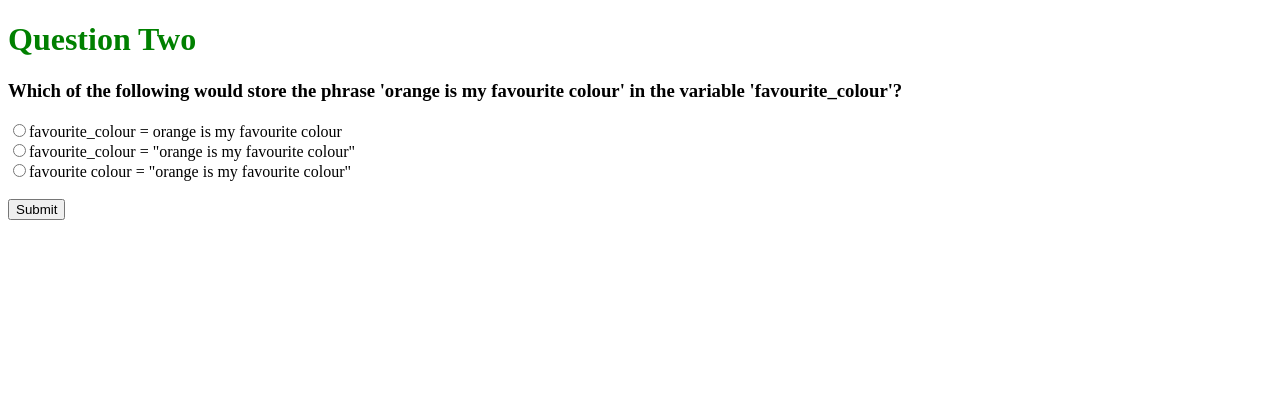
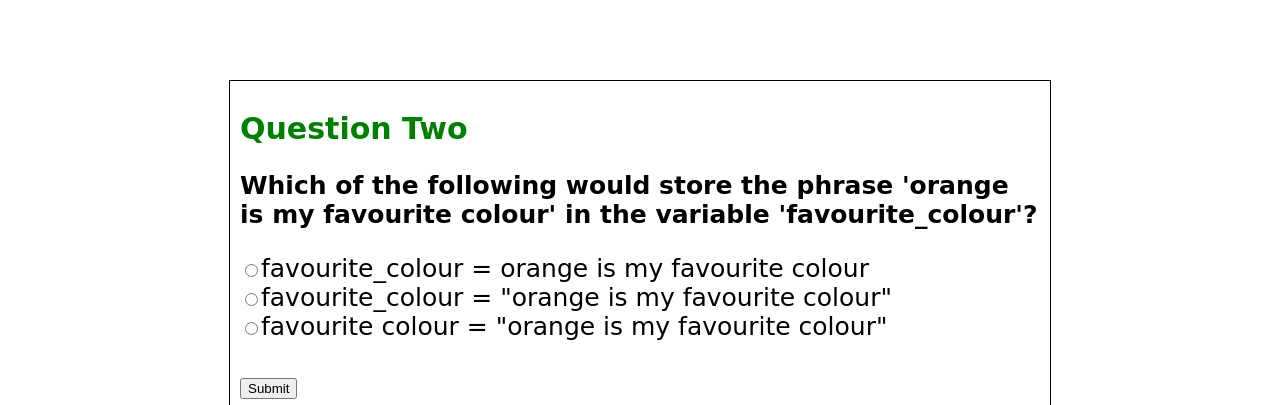
Before and after one commit to Roshni0/SummerHacks2020, a PHP site: page /python/indiv/partTwoQuestionTwo.php in a window 1280 px wide. Shown: the top 405 px of the page. Run offline with PHP 8.4, Linux system fonts and the light colour scheme.

Commit message:
Update partTwoQuestionTwo.php

```diff
--- a/python/indiv/partTwoQuestionTwo.php
+++ b/python/indiv/partTwoQuestionTwo.php
@@ -1,17 +1,41 @@
 <!DOCTYPE html>
 <html>
+<title>TeachMe</title>
 <head>
+<link rel="shortcut icon" href="logo.JPG" type="image/x-icon">
 </head>
+
 <body>
-      <h1 style="color:green;">Question Two</h1>
-      <h3>Which of the following would store the phrase 'orange is my favourite colour' in the variable 'favourite_colour'?</h3>
-      <form>
+<style>
+div.a {
+  border: 1px solid black;
+}
+div.outer { position: relative; height: 2px; }
+div.outer img { position: fixed; right: 0; bottom: 0; }
+</style>
+<br>
+<br>
+<br>
+<br>
+<div class="a" style="max-width:800px;margin:auto;vertical-align: middle;padding:10px;">
+    <h1 style="color:green;font-family: 'Bubblegum Sans', cursive; font-size: 30px;">
+    Question Two
+    </h1>
+
+    <h3 style="font-family: 'Bubblegum Sans', cursive;font-size: 25px;">
+    Which of the following would store the phrase 'orange is my favourite colour' in the variable 'favourite_colour'?
+    </h3>
+
+    <form style="font-family: 'Bubblegum Sans', cursive;font-size: 25px;">
     <input type="radio" name="Hello" id="w1"
             value="w1">favourite_colour = orange is my favourite colour<br>
+
         <input type="radio" name="Hello" id="c1"
             value="c1">favourite_colour = "orange is my favourite colour"<br>
+
         <input type="radio" name="Hello" id="w2"
             value="w2">favourite colour = "orange is my favourite colour"<br><br>
+
         <button type="button" onclick="display()">
             Submit
         </button>
@@ -20,6 +44,10 @@
     <div id="disp" style=
         "color:green; font-size:18px; font-weight:bold;">
     </div>
+</div>
+<div class="outer">
+    <img src="coding.gif" height="100">
+ </div>
 </body>
     <script>
         function display() {
@@ -27,19 +55,23 @@
                 var partOne = "Good try but this is incorrect. Remember, you need to have quotation marks around the text.";
                     var str = "Next Question";
                     var result = str.link("partTwoQuestionThree.php");
-                      document.getElementById("disp").innerHTML = partOne  + "      " + result;
+                    var total = partOne  + "      " + result;
+                    document.getElementById("disp").innerHTML = total.fontcolor("red")
+
             }
             else if(document.getElementById('w2').checked) {
                var partOne = "Almost! Not quite correct, remember spelling is a key part in programming. The task was to store the phrase in the variable favourite_colour, favourite colour would be invalid because the variable has to be one phrase.";
                var str = "Next Question";
                     var result = str.link("partTwoQuestionThree.php");
-                      document.getElementById("disp").innerHTML = partOne  + "      " + result;
+                    var total = partOne  + "      " + result;
+                    document.getElementById("disp").innerHTML = total.fontcolor("red")
             }
             else if(document.getElementById('c1').checked) {
                 var partOne = "This is correct! ";
                 var str = "Next Question";
                     var result = str.link("partTwoQuestionThree.php");
-                      document.getElementById("disp").innerHTML = partOne  + "      " + result;
+                    var total = partOne  + "      " + result;
+                    document.getElementById("disp").innerHTML = total.fontcolor("green")
             }
             else {
                 var partOne = "The task was to store the phrase 'orange is my favourite colour' in the variable favourite_colour, so the best way to do that would be to select the second option - favourite_colour = 'orange is my favourite colour'";
```
Lines whose indentation alone changed are shown as unchanged.
